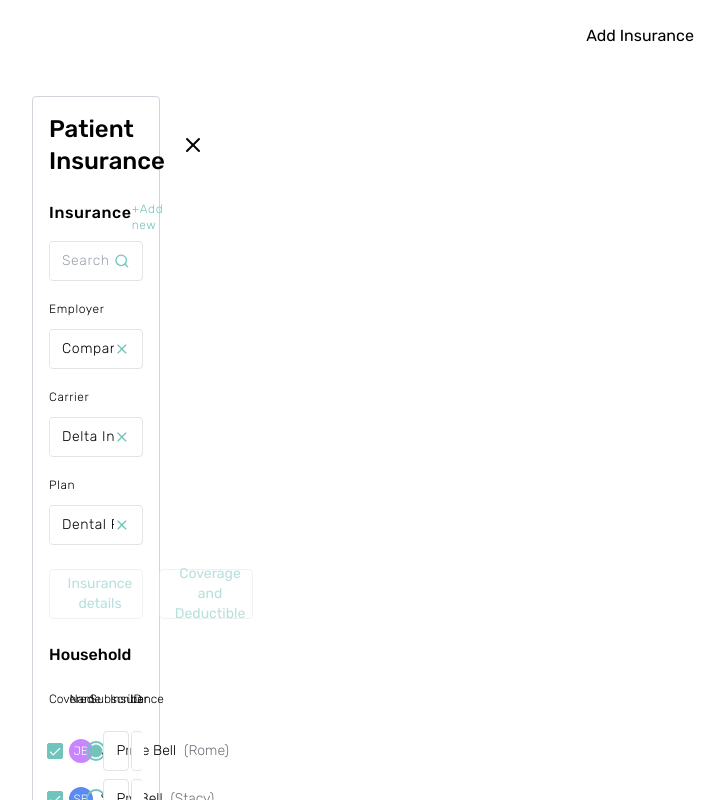
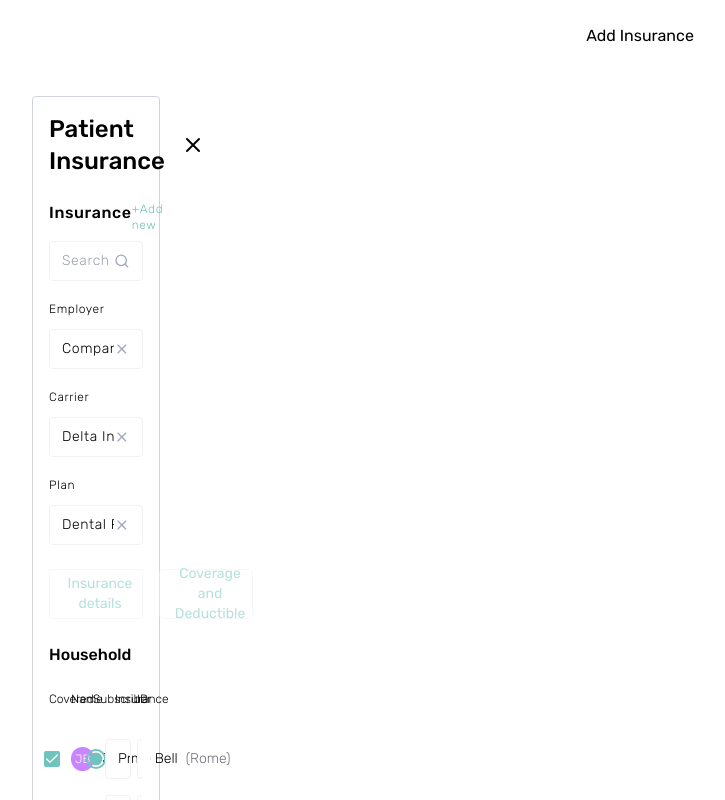
Before and after one commit to johncarmack1984/neem-interview, a Next.js app: page / in a window 1280 px wide. Shown: the top 800 px of the page, without its empty margins (0-725 px from the left). Built offline with nearby package versions, Linux system fonts and the light colour scheme.

Commit message:
Update CSS classes and Tailwind color variables

```diff
--- a/components/Form.tsx
+++ b/components/Form.tsx
@@ -107,7 +107,7 @@ function Form() {
           value={subscriber.toString()}
           onValueChange={(e) => setSubscriber(parseInt(e))}
         >
-          <div className="grid grid-cols-5 gap-x-1 gap-y-2 text-left text-xs font-light md:gap-2">
+          <div className="grid grid-cols-5 gap-x-1 gap-y-2 text-left text-xs font-light md:gap-4">
             <div>
               <span className="mr-1">Covered</span>
               <TooltipProvider>
--- a/components/household-member.tsx
+++ b/components/household-member.tsx
@@ -35,7 +35,7 @@ const HouseholdMember = ({
       <Checkbox
         checked={covered}
         onCheckedChange={() => setCovered(!covered)}
-        className="self-center justify-self-center text-center"
+        className="self-center justify-self-center border-2  border-border text-center data-[state=checked]:border-0 data-[state=checked]:border-[#70C4BB]"
       />
       <div className="flex flex-wrap items-center justify-start gap-2 md:flex-nowrap">
         <Avatar
@@ -55,7 +55,7 @@ const HouseholdMember = ({
       </div>
       <RadioGroupItem
         value={index.toString()}
-        className="self-center justify-self-center border-2 border-[#70C4BB] text-center data-[state=checked]:text-[#70C4BB]"
+        className="self-center justify-self-center border-2 border-border text-center data-[state=checked]:border-[#70C4BB] data-[state=checked]:text-[#70C4BB]"
       />
       <div className="flex items-center justify-center">
         <Select
--- a/components/ui/input.tsx
+++ b/components/ui/input.tsx
@@ -24,7 +24,7 @@ const Input = React.forwardRef<HTMLInputElement, InputProps>(
           ref={ref}
           {...props}
         />
-        {Icon ? <Icon className="mr-3 stroke-muted-foreground" /> : null}
+        {Icon ? <Icon className="mr-3 stroke-border" /> : null}
       </div>
     );
   },
--- a/styles/tailwind.css
+++ b/styles/tailwind.css
@@ -15,14 +15,14 @@
     --primary-foreground: 0 0% 98%;
     --secondary: 240 4.8% 95.9%;
     --secondary-foreground: 240 5.9% 10%;
-    --muted: 240 4.8% 95.9%;
+    --muted: #f8f9fb;
     --muted-foreground: #70c4bb;
     --accent: 240 4.8% 95.9%;
     --accent-foreground: 240 5.9% 10%;
     --destructive: 0 84.2% 60.2%;
     --destructive-foreground: 0 0% 98%;
-    --border: 240 5.9% 90%;
-    --input: 240 5.9% 90%;
+    --border: #9da7be;
+    --input: #eff1f5;
     --ring: 240 5.9% 10%;
     --radius: 6px;
   }
@@ -38,14 +38,14 @@
     --primary-foreground: 240 5.9% 10%;
     --secondary: 240 3.7% 15.9%;
     --secondary-foreground: 0 0% 98%;
-    --muted: 240 3.7% 15.9%;
+    --muted: #f8f9fb;
     --muted-foreground: #70c4bb;
     --accent: 240 3.7% 15.9%;
     --accent-foreground: 0 0% 98%;
     --destructive: 0 62.8% 30.6%;
     --destructive-foreground: 0 0% 98%;
-    --border: 240 3.7% 15.9%;
-    --input: 240 3.7% 15.9%;
+    --border: #9da7be;
+    --input: #eff1f5;
     --ring: 240 4.9% 83.9%;
   }
 }
--- a/tailwind.config.js
+++ b/tailwind.config.js
@@ -12,8 +12,8 @@ module.exports = {
         sans: ["var(--font-rubik)", ...defaultTheme.fontFamily.sans],
       },
       colors: {
-        border: "hsl(var(--border))",
-        input: "hsl(var(--input))",
+        border: "var(--border)",
+        input: "var(--input)",
         ring: "hsl(var(--ring))",
         background: "hsl(var(--background))",
         foreground: "var(--foreground)",
@@ -30,7 +30,7 @@ module.exports = {
           foreground: "hsl(var(--destructive-foreground))",
         },
         muted: {
-          DEFAULT: "hsl(var(--muted))",
+          DEFAULT: "var(--muted)",
           foreground: "var(--muted-foreground)",
         },
         accent: {
```
